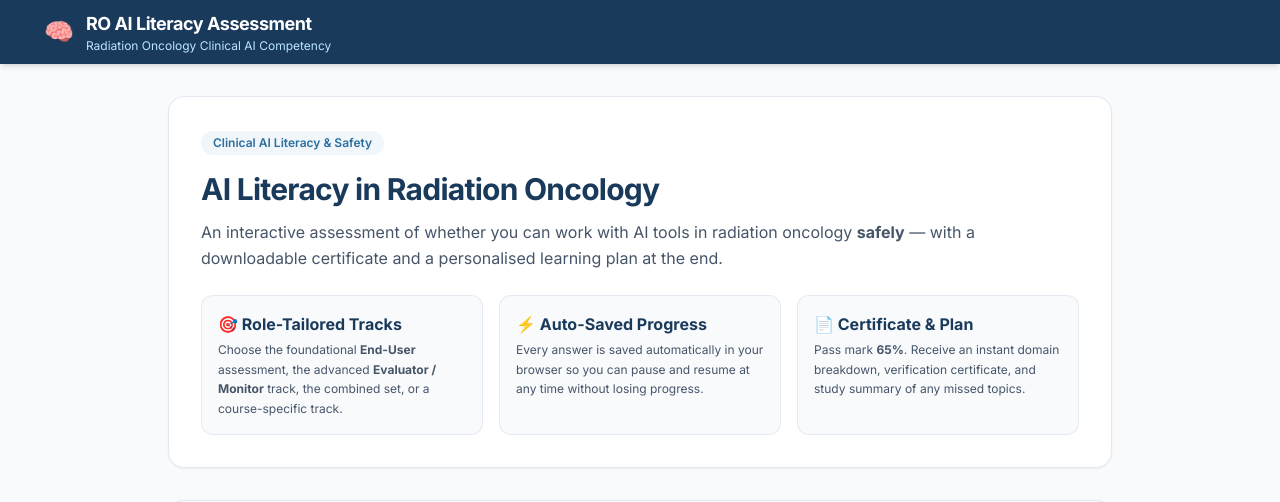
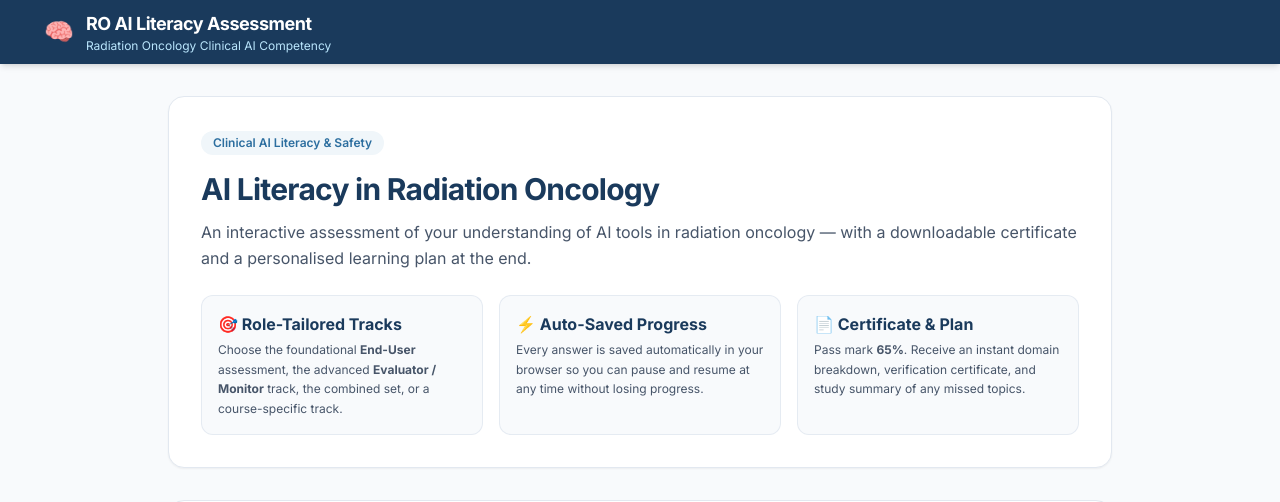
Before and after one commit to malonec3/AI_AssessmentV2, a plain HTML site: page index.html in a window 1280 px wide. Shown: the top 502 px of the page. Drawn offline with nearby package versions, Linux system fonts and the light colour scheme.

Commit message:
Update index.html

```diff
--- a/index.html
+++ b/index.html
@@ -165,7 +165,7 @@
             AI Literacy in Radiation Oncology
           </h2>
           <p class="mt-3 text-slate-600 leading-relaxed">
-            An interactive assessment of whether you can work with AI tools in radiation oncology <strong>safely</strong> — with a downloadable certificate and a personalised learning plan at the end.
+            An interactive assessment of your understanding of AI tools in radiation oncology — with a downloadable certificate and a personalised learning plan at the end.
           </p>
 
           <!-- 3 Feature Cards -->
```
